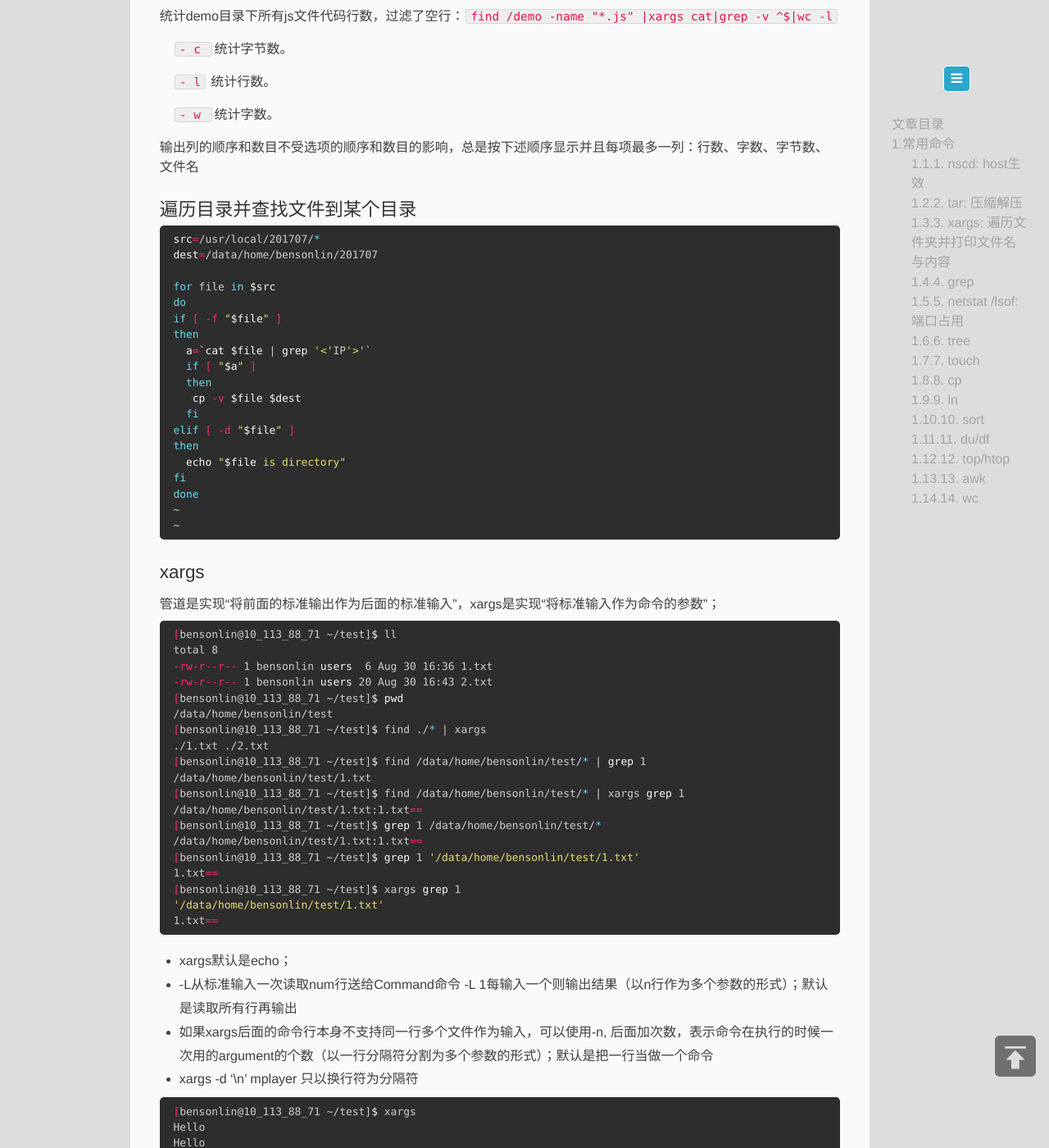
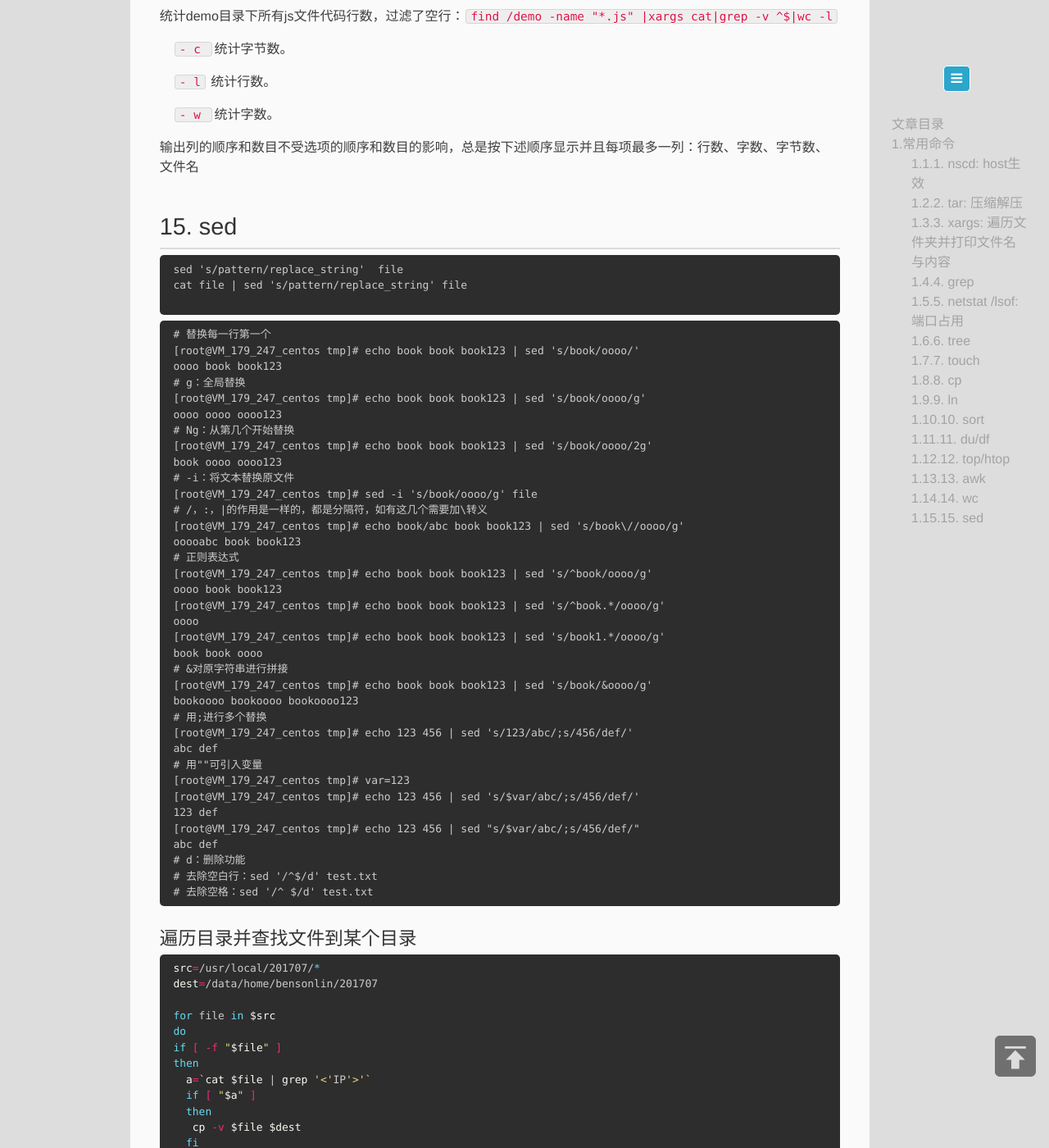
Before and after one commit to benson-lin/benson-lin.github.io, a Jekyll site: the page built from _posts/2017-12-06-linux-cmd.md, in a window 1280 px wide and 1400 px high, scrolled down 3742 px. Shown: the whole window at 82% size. Built offline with Jekyll 4.4.1, drawn with Linux system fonts in a browser that asks for light colours; Markdown is read by kramdown in place of the engine named in the settings; some of the changed text lies outside the part shown.

Commit message:
update linux command

````diff
--- a/_posts/2017-12-06-linux-cmd.md
+++ b/_posts/2017-12-06-linux-cmd.md
@@ -53,9 +53,9 @@ excerpt: Linux常用命令，如host生效，压缩命令、磁盘相关命令
 
 -a只修改访问时间；-m只修改修改时间；
 
-修改为2014年1月12日 09:58:27：`touch -t 201401120958.27 file_2.txt``
+修改为2014年1月12日 09:58:27：`touch -t 201401120958.27 file_2.txt`
 
-改变时区：``touch -d GMT3 file_3.txt`
+改变时区：`touch -d GMT3 file_3.txt`
 
 ## 8. cp
 
@@ -155,6 +155,63 @@ excerpt: Linux常用命令，如host生效，压缩命令、磁盘相关命令
 
 输出列的顺序和数目不受选项的顺序和数目的影响，总是按下述顺序显示并且每项最多一列：行数、字数、字节数、文件名
 
+## 15. sed
+
+```
+sed 's/pattern/replace_string'  file
+cat file | sed 's/pattern/replace_string' file
+
+```
+
+```
+# 替换每一行第一个
+[root@VM_179_247_centos tmp]# echo book book book123 | sed 's/book/oooo/'
+oooo book book123
+# g：全局替换
+[root@VM_179_247_centos tmp]# echo book book book123 | sed 's/book/oooo/g'
+oooo oooo oooo123
+# Ng：从第几个开始替换
+[root@VM_179_247_centos tmp]# echo book book book123 | sed 's/book/oooo/2g'
+book oooo oooo123
+# -i：将文本替换原文件
+[root@VM_179_247_centos tmp]# sed -i 's/book/oooo/g' file
+# /，:，|的作用是一样的，都是分隔符，如有这几个需要加\转义
+[root@VM_179_247_centos tmp]# echo book/abc book book123 | sed 's/book\//oooo/g'
+ooooabc book book123
+# 正则表达式
+[root@VM_179_247_centos tmp]# echo book book book123 | sed 's/^book/oooo/g'
+oooo book book123
+[root@VM_179_247_centos tmp]# echo book book book123 | sed 's/^book.*/oooo/g'
+oooo
+[root@VM_179_247_centos tmp]# echo book book book123 | sed 's/book1.*/oooo/g'
+book book oooo
+# &对原字符串进行拼接
+[root@VM_179_247_centos tmp]# echo book book book123 | sed 's/book/&oooo/g'
+bookoooo bookoooo bookoooo123
+# 用;进行多个替换
+[root@VM_179_247_centos tmp]# echo 123 456 | sed 's/123/abc/;s/456/def/'
+abc def
+# 用""可引入变量
+[root@VM_179_247_centos tmp]# var=123
+[root@VM_179_247_centos tmp]# echo 123 456 | sed 's/$var/abc/;s/456/def/'
+123 def
+[root@VM_179_247_centos tmp]# echo 123 456 | sed "s/$var/abc/;s/456/def/"
+abc def
+# d：删除功能
+# 去除空白行：sed '/^$/d' test.txt
+# 去除空格：sed '/^ $/d' test.txt
+```
+
+
+
+
+
+
+
+
+
+
+
 
 
 ### 遍历目录并查找文件到某个目录
````
Also changed, not shown: _posts/2017-12-05-common-software.md (+1 -1 lines).
